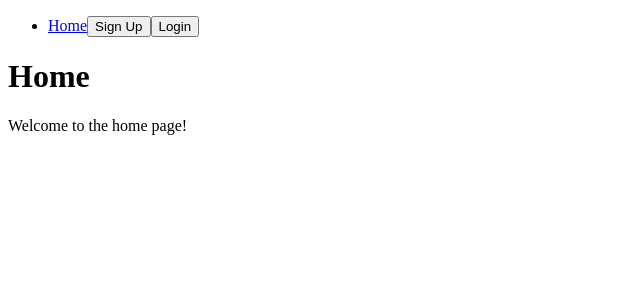
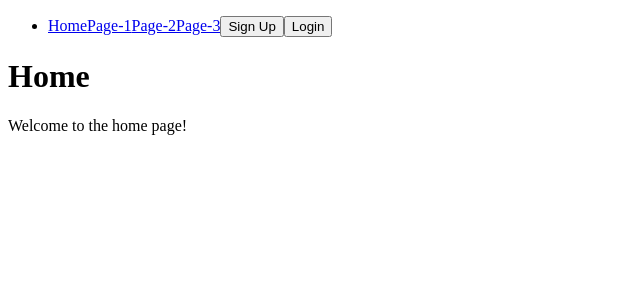
Before and after one commit to HossainAraf/SubScript-Vault, a React (Create React App) app in the folder frontend/: page / in a window 1280 px wide. Shown: the top 300 px of the page, without its empty margins (0-640 px from the left). Built offline with nearby package versions, Linux system fonts and the light colour scheme.

Commit message:
Add pages to nav

```diff
--- a/frontend/src/components/Nav.jsx
+++ b/frontend/src/components/Nav.jsx
@@ -20,6 +20,9 @@ function Nav() {
       <ul>
         <li>
           <Link to="/">Home</Link>
+          <Link to="/page1">Page-1</Link>
+          <Link to="/page2">Page-2</Link>
+          <Link to="/page3">Page-3</Link>
           {!isLoggedIn && (
             <>
               <Link to="/signup"><button type="button">Sign Up</button></Link>
```
